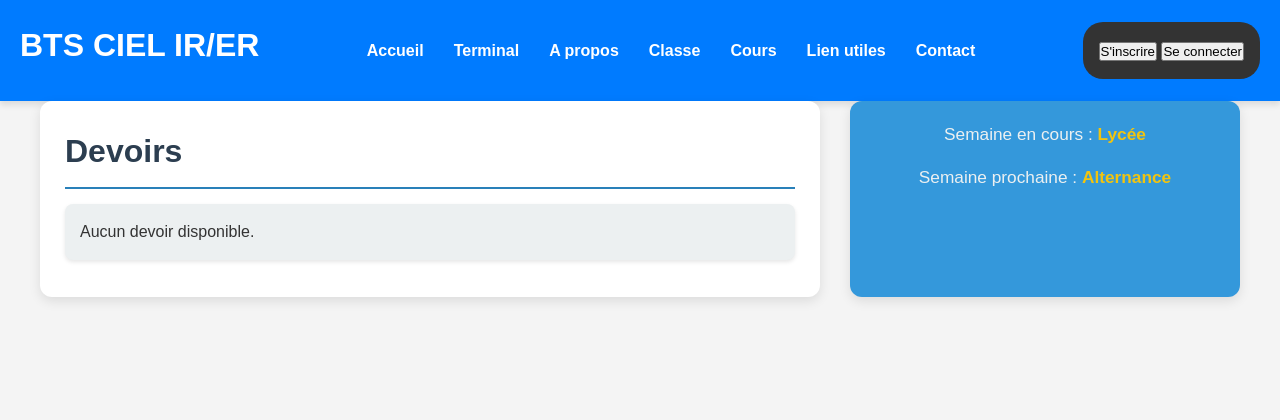
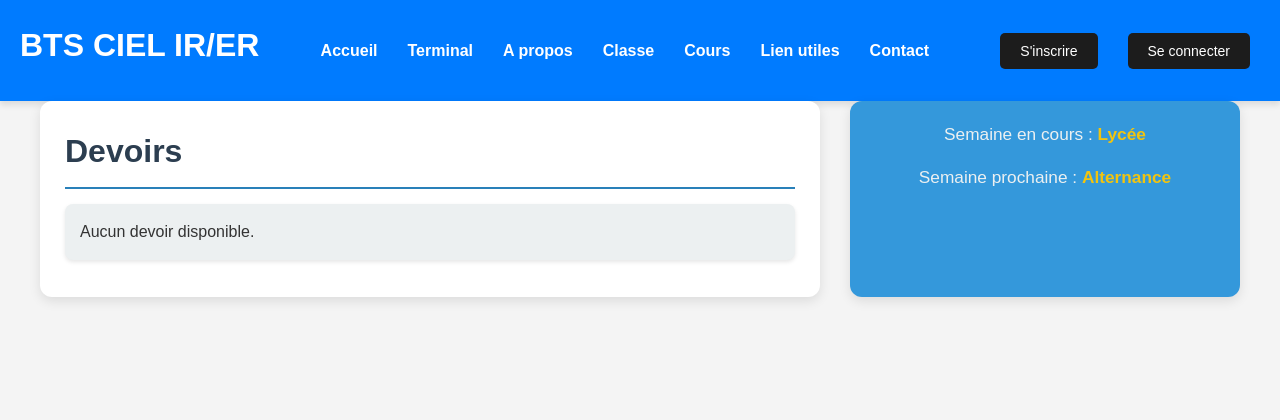
Before and after one commit to LincolnKermit/learn-stream-edu, a Flask app: page / in a window 1280 px wide. Shown: the top 420 px of the page. Run offline with Flask 3, Linux system fonts and the light colour scheme.

Commit message:
Fixed bar

```diff
--- a/webapp/static/base_style.css
+++ b/webapp/static/base_style.css
@@ -12,7 +12,21 @@ body {
     color: #333;
 }
 
-/*
+/* Boutons sans conteneur */
+button {
+    background-color: #1c1c1c;
+    color: white;
+    border: none;
+    padding: 10px 20px;
+    font-size: 14px;
+    border-radius: 5px;
+    cursor: pointer;
+    margin: 0 10px; /* Ajouter un espace entre les boutons */
+}
+
+button:hover {
+    background-color: #555; /* Effet au survol */
+}
 
 /* Header styling */
 header {
@@ -57,18 +71,8 @@ header nav ul li a:hover {
 }
 
 header div {
-    padding: 1em;
-    background-color: #333;
-    border-radius: 20px;
-}
-
-header div a {
-    text-decoration: none;
-    color: white;
-}
-
-header div a:hover {
-    color: rgb(253, 23, 23);
+    display: flex;
+    gap: 10px; /* Séparation des boutons */
 }
 
 /* Footer styling */
```
